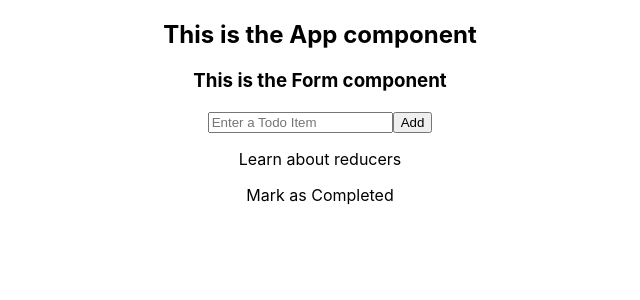
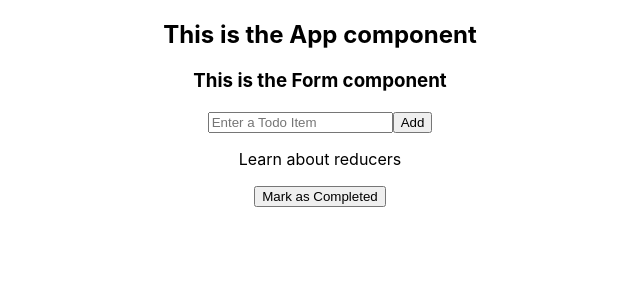
Before and after one commit to bloominstituteoftechnology/reducer-todo, a React (Create React App) app in the folder todo/: page / in a window 1280 px wide. Shown: the top 300 px of the page, without its empty margins (320-960 px from the left). Built offline with nearby package versions, Linux system fonts and the light colour scheme.

Commit message:
changed from p to button the element with the handler in the Item component

```diff
--- a/todo/src/components/Item.js
+++ b/todo/src/components/Item.js
@@ -25,7 +25,7 @@ const Item = (props) => {
   return (
     <div>
       <p>{props.tasks.item}</p>
-      <p onClick={addCompleted}>Mark as Completed</p>
+      <button onClick={addCompleted}>Mark as Completed</button>
     </div>
   );
 };
```
